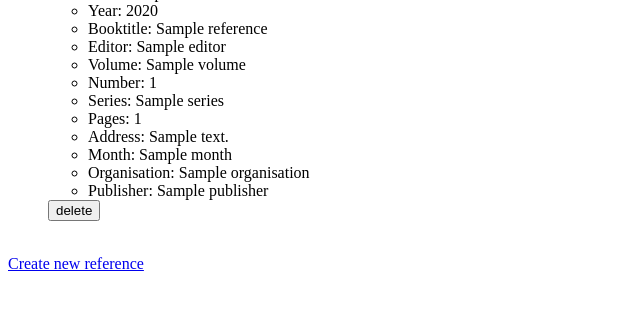
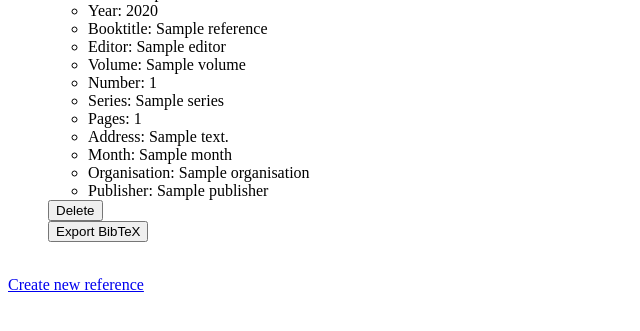
Before and after one commit to Eeritvan/ohtu-tiistai, a Flask app: template src/templates/index.html in a window 1280 px wide. Shown: the part 171-502 px from the top of the page, without its empty margins (0-640 px from the left). Run offline with Flask 3, Linux system fonts and the light colour scheme; the template is opened without the code that fills it: most values are stand-ins (such as "Sample title", 1, 10 or a date in 2020).

Commit message:
Add navigation to bibtex.html and back

```diff
--- a/src/app.py
+++ b/src/app.py
@@ -46,6 +46,10 @@ def del_reference(reference_id):
         flash(str(error))
     return redirect("/")
 
+@app.route("/export_bibtex/<reference_id>", methods=["GET"])
+def export_bibtex(reference_id):
+    return render_template("bibtex.html")
+
 # testausta varten oleva reitti
 if test_env:
     @app.route("/reset_db")
--- a/src/templates/index.html
+++ b/src/templates/index.html
@@ -43,7 +43,11 @@ Reference app
           <li> Publisher: {{reference.publisher}}</li>
         </ul>
         <form action="/delete_reference/{{reference.id}}" method="POST">
-          <button type="submit"> delete </button>
+          <button type="submit"> Delete </button>
+        </form>
+        </form>
+        <form action="/export_bibtex/{{reference.id}}" method="GET">
+          <button type="submit">Export BibTeX</button>
         </form>
       </div>
     </li>
```
Also changed, not shown: src/templates/bibtex.html (added, +11 -0 lines).
